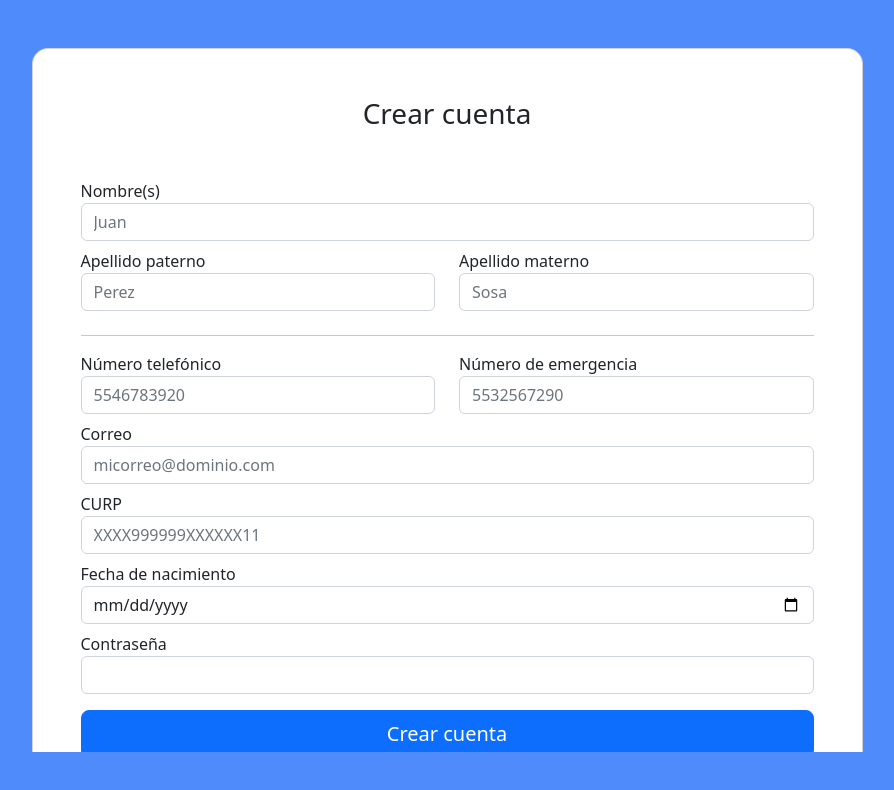
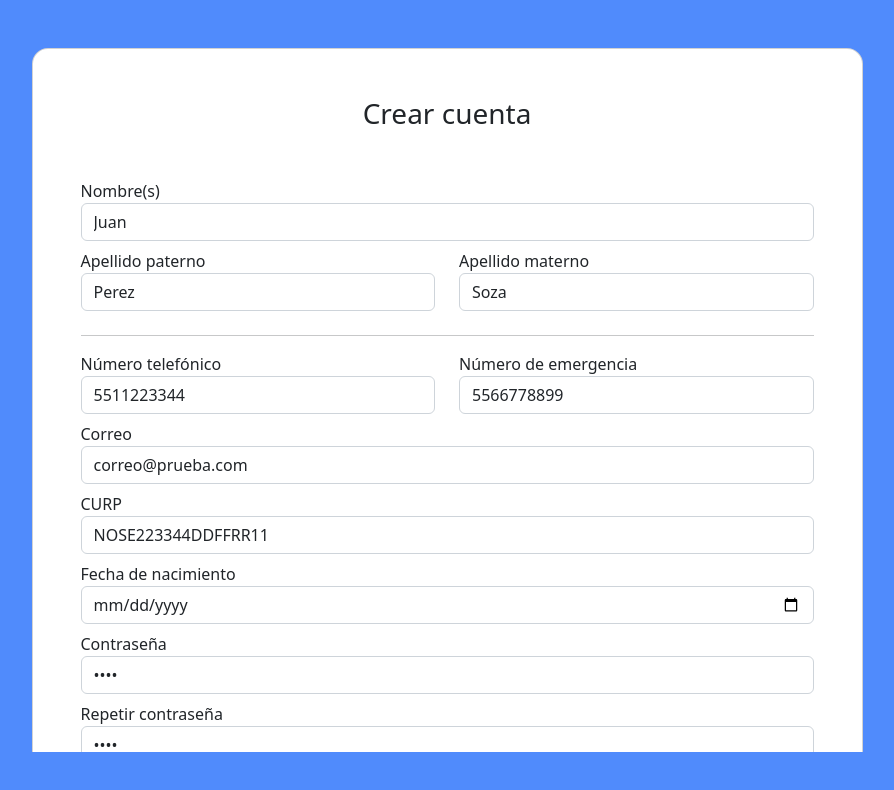
Before and after one commit to setroc/hotel, a React (Vite) app: page /register in a window 1280 px wide. Shown: the top 790 px of the page, without its empty margins (193-1087 px from the left). Built offline with nearby package versions, Linux system fonts and the light colour scheme.

Commit message:
Añadiendo router para rutas privadas y públicas

```diff
--- a/src/App.jsx
+++ b/src/App.jsx
@@ -5,7 +5,7 @@ import { AppRouter } from "./router/AppRouter"
 import { AuthContext, AuthReducer } from './auth'
 
 const init = () => {
-  return {logged: true, role: 'admin'}
+  return {logged: false, role: null}
 }
 
 function App() {
--- a/src/auth/reducer.js
+++ b/src/auth/reducer.js
@@ -1,10 +1,13 @@
-
-export const AuthReducer = (state={}, action) => {
+const initialSate = {
+    logged: false,
+    role: null
+}
+export const AuthReducer = (state=initialSate, action) => {
     switch (action.type) {
         case "login":
             return {
+                logged: true,
                 ...action.payload,
-                logged: true
             }
         case "logout":
             return {
--- a/src/components/auth/Register.jsx
+++ b/src/components/auth/Register.jsx
@@ -1,8 +1,41 @@
+import { useContext } from "react";
 import { Link } from "react-router-dom"
+import { useForm } from "react-hook-form";
+
+import { AuthContext } from "../../auth";
+
+
+const initialValues = {
+  nombre: 'Juan',
+  apellidoPaterno: 'Perez',
+  apellidoMaterno: 'Soza',
+  telefono: 5511223344,
+  numEmergencia: 5566778899,
+  email: 'correo@prueba.com',
+  curp: 'NOSE223344DDFFRR11',
+  fechaNacimiento: '26/06/1999',
+  password: '1234',
+  password1: '1234',
+}
 
 export const Register = () => {
+  const {dispatch} = useContext(AuthContext);
+  const { register, handleSubmit, formState: { errors } } = useForm({defaultValues:initialValues});
+
+  const onSubmit = (formData) => {
+    const { password, password1 } = formData;
+    if ( password != password1 ) {
+      return console.error('Las contraseñas no coinciden');
+    }
+    const payload = {
+      role: 'admin'
+    }
+    dispatch({type:'login', payload})
+
+    console.log('registrado')
+  }
   return (
-    <form className="vh-100" style={{backgroundColor: '#508bfc'}}>
+    <form onSubmit={handleSubmit(onSubmit)} className="vh-100" style={{backgroundColor: '#508bfc'}}>
       <div className="container py-5 h-100">
         <div className="row d-flex justify-content-center align-items-center mh-100 overflow-auto">
           <div className="col-12 col-md-8 col-lg-6 col-xl-5 w-75">
@@ -12,19 +45,43 @@ export const Register = () => {
                 <div className="mb-2">
                   <label className="form-label text-start w-100">
                     Nombre(s)
-                    <input placeholder="Juan" type="text" className="form-control" aria-label="Sizing example input" aria-describedby="inputGroup-sizing-default" required/>
+                    <input
+                      placeholder="Juan"
+                      type="text"
+                      className="form-control"
+                      aria-label="Sizing example input"
+                      aria-describedby="inputGroup-sizing-default"
+                      required
+                      { ...register("nombre",{required:true})}
+                    />
                   </label>
                   <div className="row">
                     <div className="col-md">
                       <label className="form-label text-start w-100">
                         Apellido paterno
-                        <input placeholder="Perez" type="text" className="form-control" aria-label="Sizing example input" aria-describedby="inputGroup-sizing-default" required/>
+                        <input
+                          placeholder="Perez"
+                          type="text"
+                          className="form-control"
+                          aria-label="Sizing example input"
+                          aria-describedby="inputGroup-sizing-default"
+                          required
+                          { ...register("apellidoPaterno",{required:true})}
+                        />
                       </label>
                     </div>
                     <div className="col-md">
                       <label className="form-label text-start w-100">
                         Apellido materno
-                        <input placeholder="Sosa" type="text" className="form-control" aria-label="Sizing example input" aria-describedby="inputGroup-sizing-default" required/>
+                        <input
+                          placeholder="Sosa"
+                          type="text"
+                          className="form-control"
+                          aria-label="Sizing example input"
+                          aria-describedby="inputGroup-sizing-default"
+                          required
+                          { ...register("apellidoMaterno",{required:true})}
+                        />
                       </label>
                     </div>
                   </div>
@@ -37,32 +94,91 @@ export const Register = () => {
                     <div className="col-md">
                       <label className="form-label text-start w-100">
                         Número telefónico
-                        <input placeholder="5546783920" type="number" className="form-control" aria-label="Sizing example input" aria-describedby="inputGroup-sizing-default" required/>
+                        <input
+                          placeholder="5546783920"
+                          type="number"
+                          className="form-control"
+                          aria-label="Sizing example input"
+                          aria-describedby="inputGroup-sizing-default"
+                          required
+                          { ...register("telefono",{required:true})}
+                        />
                       </label>
                     </div>
                     <div className="col-md">
                       <label className="form-label text-start w-100">
                         Número de emergencia
-                        <input placeholder="5532567290" type="number" className="form-control" aria-label="Sizing example input" aria-describedby="inputGroup-sizing-default" required/>
+                        <input
+                          placeholder="5532567290"
+                          type="number"
+                          className="form-control"
+                          aria-label="Sizing example input"
+                          aria-describedby="inputGroup-sizing-default"
+                          required
+                          { ...register("numEmergencia",{required:true})}
+                        />
                       </label>
                     </div>
                   </div>
 
                   <label className="form-label text-start w-100">
                     Correo
-                    <input placeholder="micorreo@dominio.com" type="email" className="form-control" aria-label="Sizing example input" aria-describedby="inputGroup-sizing-default" required/>
+                    <input
+                      placeholder="micorreo@dominio.com"
+                      type="email"
+                      className="form-control"
+                      aria-label="Sizing example input"
+                      aria-describedby="inputGroup-sizing-default"
+                      required
+                      { ...register("email",{required:true})}
+                    />
                   </label>
                   <label className="form-label text-start w-100">
                     CURP
-                    <input placeholder="XXXX999999XXXXXX11" type="text" className="form-control" aria-label="Sizing example input" aria-describedby="inputGroup-sizing-default" required/>
+                    <input
+                      placeholder="XXXX999999XXXXXX11"
+                      type="text"
+                      className="form-control"
+                      aria-label="Sizing example input"
+                      aria-describedby="inputGroup-sizing-default"
+                      required
+                      { ...register("curp",{required:true})}
+                    />
                   </label>
                   <label className="form-label text-start w-100">
                     Fecha de nacimiento
-                    <input type="date" className="form-control" aria-label="Sizing example input" aria-describedby="inputGroup-sizing-default" required/>
+                    <input
+                      type="date"
+                      className="form-control"
+                      aria-label="Sizing example input"
+                      aria-describedby="inputGroup-sizing-default"
+                      required
+                      { ...register("fechaNacimiento",{required:true})}
+                    />
                   </label>
                   <label className="form-label text-start w-100">
                     Contraseña
-                    <input placeholder="" type="password" className="form-control" aria-label="Sizing example input" aria-describedby="inputGroup-sizing-default" />
+                    <input
+                      placeholder=""
+                      type="password"
+                      className="form-control"
+                      aria-label="Sizing example input"
+                      aria-describedby="inputGroup-sizing-default"
+                      required
+                      { ...register("password",{required:true})}
+                    />
+                  </label>
+                  <label className="form-label text-start w-100">
+                    Repetir contraseña
+                    <input
+                      placeholder=""
+                      type="password"
+                      className="form-control"
+                      aria-label="Sizing example input"
+                      aria-describedby="inputGroup-sizing-default"
+                      required
+                      { ...register("password1",{required:true})}
+                    />
                   </label>
                 </div>
 
--- a/src/router/AppRouter.jsx
+++ b/src/router/AppRouter.jsx
@@ -5,13 +5,28 @@ import { Login, Register } from "../components/auth"
 import { Perfil } from "../components/perfil"
 import { Visualizar } from "../components/reservaciones"
 import { PrivateRoute } from "./PrivateRoute"
+import { PublicRoute } from "./PublicRoute"
 
 export const AppRouter = () => {
   return (
     <Routes>
       {/* rutas públicas */}
-      <Route path="login/*" element={<Login />}/>
-      <Route path="register/*" element={<Register />}/>
+      <Route path="login/*"
+        element={
+          <PublicRoute>
+            <Login />
+          </PublicRoute>
+        }
+      />
+      <Route
+        path="register/*"
+        element={
+          <PublicRoute>
+            <Register />
+          </PublicRoute>
+        }
+      />
+
       {/* rutas privadas */}
       <Route
         path="/*"
--- a/src/router/PrivateRoute.jsx
+++ b/src/router/PrivateRoute.jsx
@@ -1,5 +1,5 @@
 import { useContext } from "react";
-import { Navigate, Outlet, useLocation } from "react-router-dom";
+import { Navigate, useLocation } from "react-router-dom";
 
 import { AuthContext } from "../auth";
 
--- /dev/null
+++ b/src/router/PublicRoute.jsx
@@ -0,0 +1,13 @@
+import { useContext } from "react";
+import { Navigate, useLocation } from "react-router-dom";
+
+import { AuthContext } from "../auth";
+
+export const PublicRoute = ({children}) => {
+  const location = useLocation();
+  const {user} = useContext(AuthContext);
+  if ( user.logged ) {
+    return <Navigate to="/" state={{ from: location }} />;
+  }
+  return children;
+}
```
